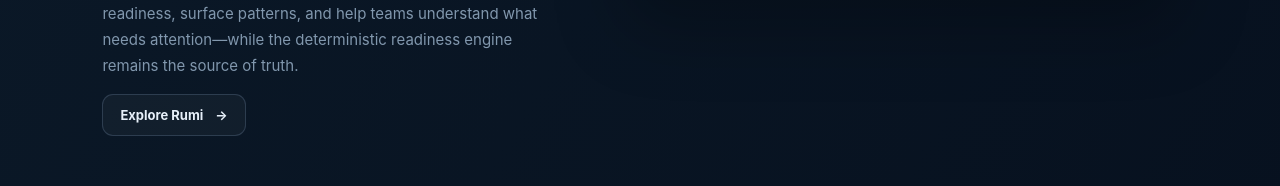
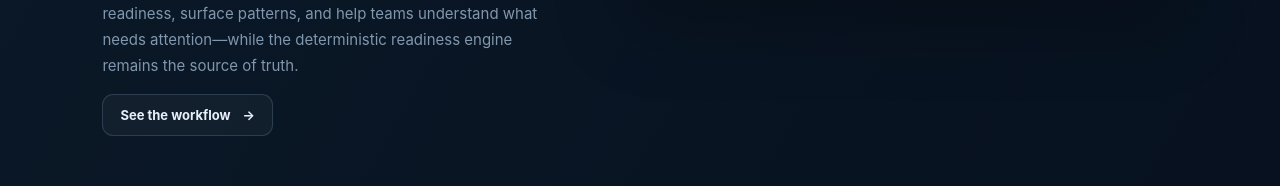
Before and after one commit to Scarlet-Twinz/AGATA, a React (Vite) app in the folder frontend/: page / in a window 1280 px wide. Shown: the part 4860-5046 px from the top of the page. Built offline with nearby package versions, Linux system fonts and the light colour scheme.

Commit message:
Polish public Rumi CTA to avoid unfinished route

```diff
--- a/frontend/src/pages/HomePage.tsx
+++ b/frontend/src/pages/HomePage.tsx
@@ -71,7 +71,7 @@ export function HomePage() {
 
       <section className="features-section"><div className="section-heading"><div><p className="section-kicker">Inside AGATA</p><h2>Everything points back to readiness.</h2></div><p>Purpose-built intelligence instead of another pile of admin screens.</p></div><div className="features-grid">{features.map(([title,description]) => <article className="feature-card" key={title}><div className="feature-icon">✦</div><h3>{title}</h3><p>{description}</p></article>)}</div></section>
 
-      <section className="rumi-section"><div className="rumi-copy"><p className="section-kicker">Meet Rumi</p><h2>Ask the workspace. Understand the answer.</h2><p>Rumi sits on top of AGATA's structured data. It can explain readiness, surface patterns, and help teams understand what needs attention—while the deterministic readiness engine remains the source of truth.</p><Link className="secondary-button" to="/rumi">Explore Rumi <span>→</span></Link></div><div className="rumi-card"><div className="rumi-avatar">R</div><div><small>RUMI · AGATA INTELLIGENCE</small><p>Why isn't Acme Engineering ready for the project?</p><div className="rumi-answer">Acme is missing a valid Safety Certification. Insurance and Tax Clearance are already satisfied.</div></div></div></section>
+      <section className="rumi-section"><div className="rumi-copy"><p className="section-kicker">Meet Rumi</p><h2>Ask the workspace. Understand the answer.</h2><p>Rumi sits on top of AGATA's structured data. It can explain readiness, surface patterns, and help teams understand what needs attention—while the deterministic readiness engine remains the source of truth.</p><Link className="secondary-button" to="/how-it-works">See the workflow <span>→</span></Link></div><div className="rumi-card"><div className="rumi-avatar">R</div><div><small>RUMI · AGATA INTELLIGENCE</small><p>Why isn't Acme Engineering ready for the project?</p><div className="rumi-answer">Acme is missing a valid Safety Certification. Insurance and Tax Clearance are already satisfied.</div></div></div></section>
 
       <section className="cta-section"><p className="section-kicker">Ready when you are</p><h2>Make the next compliance decision with clarity.</h2><p>Start building your workspace and see how AGATA turns evidence into readiness.</p><Link className="primary-button large" to="/signup">Get started with AGATA <span>→</span></Link></section>
     </>
```
